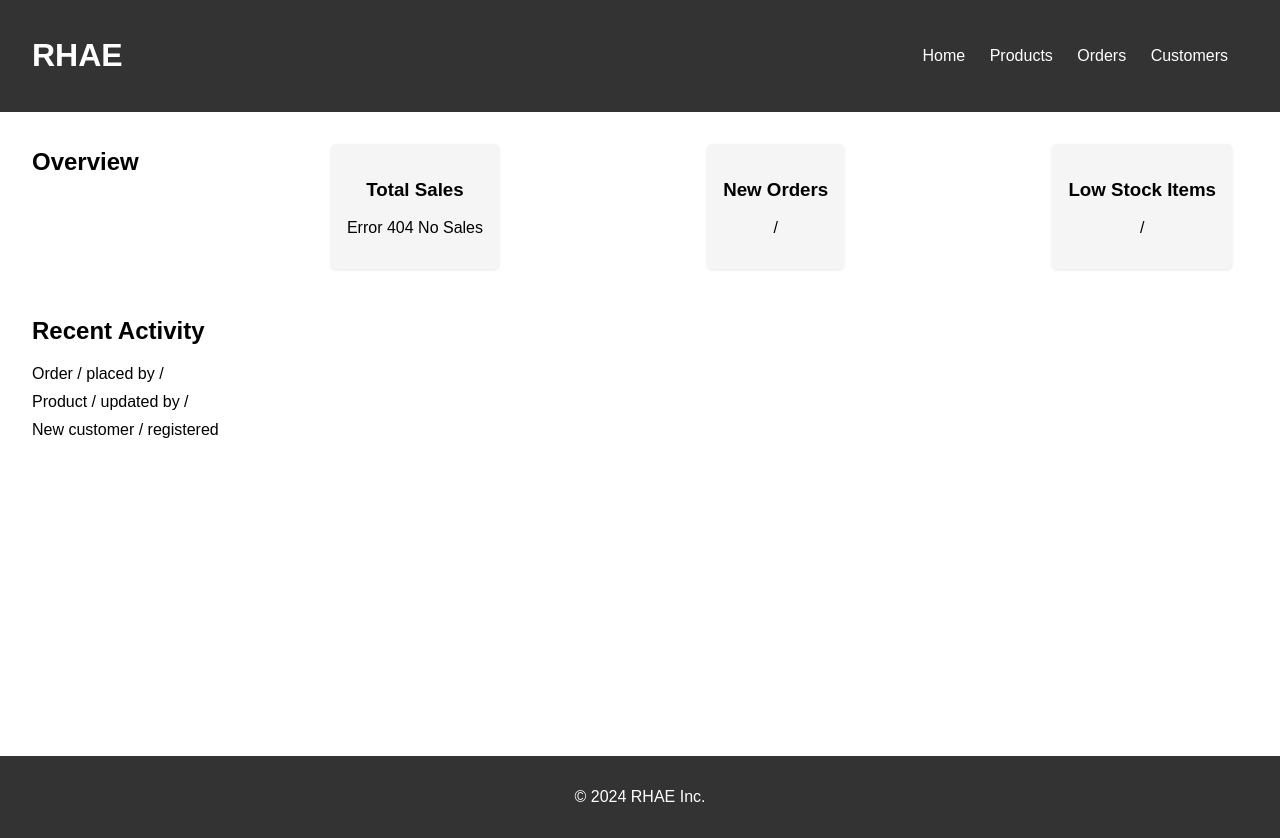
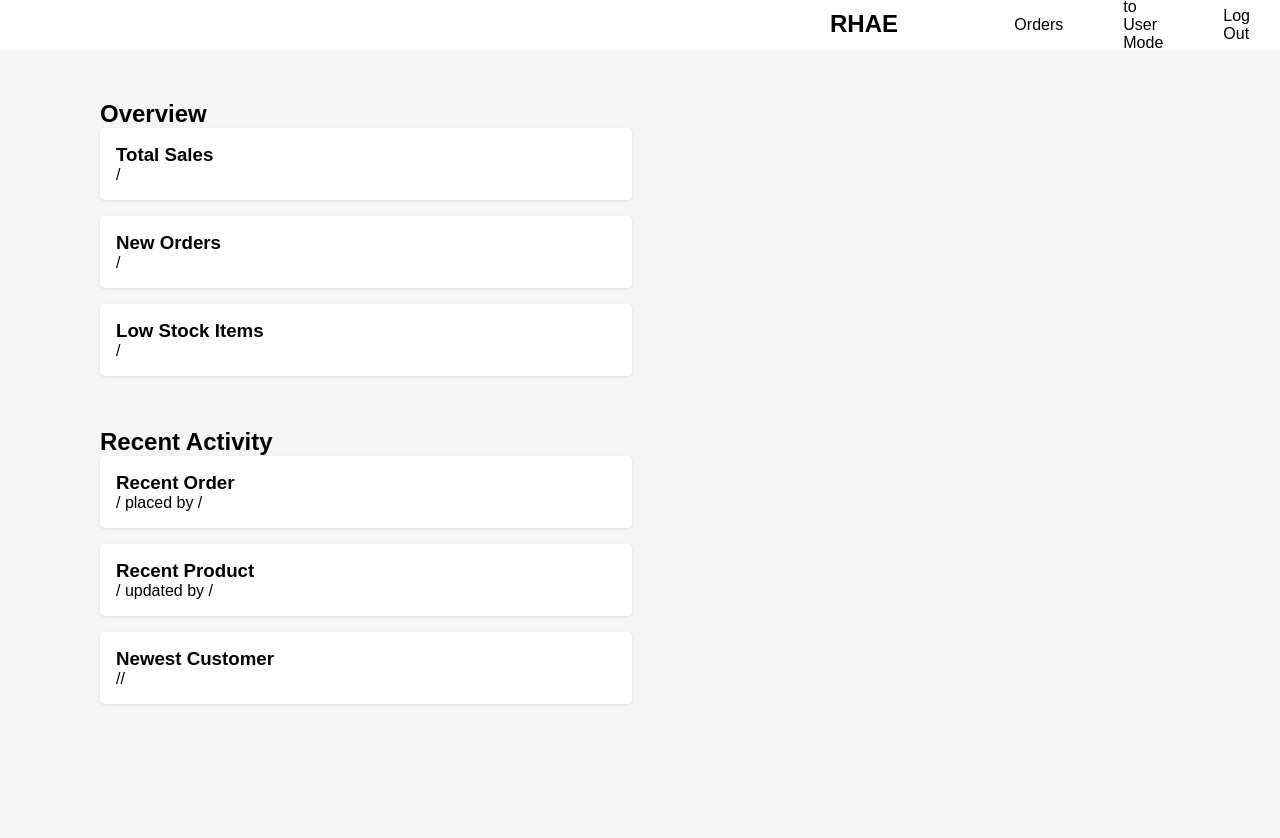
Before and after one commit to adea-gerguri/UEBII23_24_GR10, a PHP site: page / in a window 1280 px wide. After the commit the page ends 705 px from the top, so only its background shows below. Run offline with PHP 8.4, Linux system fonts and the light colour scheme; data that the repository does not hold is empty.

Commit message:
commit per me bo revert se u bo berllog

```diff
--- /dev/null
+++ b/AdminSide/AdminHeaderFooter/header/header.php
@@ -0,0 +1,24 @@
+<!DOCTYPE html>
+<html lang="en">
+
+<head>
+    <meta charset="UTF-8">
+    <meta name="viewport" content="width=device-width, initial-scale=1.0">
+</head>
+
+<body>
+    <header>
+        <nav>
+            <h1 style="margin-left: 100vh; position:absolute;margin-top: 10px;"><a href="./index.php">RHAE</a></h1>
+            <ul>
+                <li><a href="../products/products.php">Products</a></li>
+                <li><a href="../customers/customers.php">Customers</a></li>
+                <li><a href="../orders/orders.php">Orders</a></li>
+                <li><a href="#">to User Mode</a></li>
+                <li><a href="#">Log Out</a></li>
+            </ul>
+        </nav>
+    </header>
+</body>
+
+</html>
--- /dev/null
+++ b/AdminSide/AdminHeaderFooter/header/headerStyle.css
@@ -0,0 +1,77 @@
+*{ font-family: 'Montserrat', sans-serif;
+ margin:0;
+ padding:0;
+}
+
+body{
+ min-height:100vh;
+}
+
+nav{
+ z-index: 1;
+ width: 100%;
+ overflow: hidden;
+ position: fixed;
+ background-color: white;
+}
+
+nav ul{
+ width:100%;
+ list-style:none;
+ display:flex;
+ justify-content: flex-end;
+ align-items: center;
+}
+
+nav li{
+ height: 50px;
+}
+
+nav a{
+ height: 100%;
+ padding: 0 30px;
+ text-decoration:none ;
+ display: flex;
+ align-items:center;
+ color: black;
+}
+
+nav a:hover{
+ background-color: rgba(255, 255, 255, 0.81);
+}
+
+nav li:first-child{
+ margin-right: auto;
+}
+
+nav li:first-child+li{
+ margin-right:1000px;
+}
+
+nav li:first-child+li+li{
+ margin-right:0px;
+}
+.sidebar{
+  position:fixed;
+  top:0;
+  right: 0;
+  height: 100vh;
+  width:250px;
+  backdrop-filter: blur(10px);
+  z-index:99;
+  background-color: rgba(255, 255, 255, 0.2);
+  backdrop-filter: blur(10px);
+  box-shadow: -10px 0 10px rgba(0, 0 ,0, 0.1);
+  display:none;
+  flex-direction: column-reverse;
+  align-items: flex-start;
+  justify-content: flex-start;
+}
+
+.sidebar li{
+  width:100%;
+}
+
+.sidebar a{
+  width:100%;
+}
--- a/AdminSide/index/index-style.css
+++ b/AdminSide/index/index-style.css
@@ -2,75 +2,90 @@
   font-family: sans-serif;
   margin: 0;
   padding: 0;
-    /*min-height: 100%;*/
+  display: flex;
+  min-height: 100vh;
+  background-color: #f5f5f5;
 }
 
 .header {
-    background-color: #333;
-    color: #fff;
   display: flex;
   justify-content: space-between;
   align-items: center;
-    padding: 1rem 2rem;
+  padding: 1rem;
+  background-color: #fff;
+  box-shadow: 0 1px 3px rgba(0, 0, 0, 0.1);
 }
 
-  .logo img {
-    height: 50px;
+.header img {
+  width: 100px;
+}
+
+.username {
+  margin-right: 1rem;
 }
 
 .navigation {
-    list-style: none;
-    padding: 0;
-    margin: 0;
+  display: flex;
+  gap: 1rem;
 }
 
-  .navigation li {
-    display: inline-block;
-    margin-right: 20px;
+.main-content {
+  flex: 1;
+  padding: 1rem;
 }
 
-  .navigation a {
-    color: #fff;
-    text-decoration: none;
-  }
-
-  .main {
-    padding: 1rem 2rem;
-    min-height: 76.5vh;
-  }
-
-  .overview {
-    display: flex;
+.card-container {
+  display: grid;
+  grid-template-columns: repeat(2,1fr);
   flex-wrap: wrap;
-    justify-content: space-between;
+  gap: 1rem;
 }
 
 .card {
-    background-color: #f5f5f5;
+  background-color: #fff;
   padding: 1rem;
-    margin: 1rem;
   border-radius: 5px;
   box-shadow: 0 1px 3px rgba(0, 0, 0, 0.1);
-    text-align: center;
+  flex-basis: 33%;
+  margin-bottom: 1rem;
+  width: 500px;
 }
 
-  .recent-activity {
-    margin-top: 2rem;
+.card h2 {
+  margin-bottom: 0.5rem;
+  font-size: 1.2rem;
 }
 
-  .recent-activity ul {
-    list-style: none;
-    padding: 0;
-    margin: 0;
+
+.card button {
+  background-color: #333;
+  color: #fff;
+  padding: 0.5rem 1rem;
+  border: none;
+  border-radius: 3px;
+  cursor: pointer;
+  margin-bottom: 0.5rem;
+  transition: background-color 0.2s ease-in-out;
 }
 
-  .recent-activity li {
-    margin-bottom: 10px;
+.card button:hover {
+  background-color: #222;
 }
 
-  .footer {
-    background-color: #333;
-    color: #fff;
-    text-align: center;
-    padding: 1rem 0;
+.card.quick-actions button:nth-child(odd) {
+  background-color: #007bff; /* Blue for first set of buttons */
 }
+
+.card.quick-actions button:nth-child(even) {
+  background-color: #28a745; /* Green for second set of buttons */
+}
+/*=-=-=-=-=-=-=-=-=-=-=*/
+.card button {
+  background-color: #fff;
+  color: #333;
+  border: 5px solid #ddd;
+}
+
+.card button:hover {
+  background-color: #f0f0f0;
+}
--- a/AdminSide/index/index.php
+++ b/AdminSide/index/index.php
@@ -1,124 +1,70 @@
 <!DOCTYPE html>
 <html lang="en">
+
 <head>
     <meta charset="UTF-8">
     <meta name="viewport" content="width=device-width, initial-scale=1.0">
     <title>RHAE Admin Dashboard</title>
+    <link rel="stylesheet" href="../AdminHeaderFooter/header/headerStyle.css">
     <link rel="stylesheet" href="index-style.css">
 </head>
 
-    <body>
-        <header class="header">
-            <div class="logo, navigation">
-                <a href="../index/index.php"><h1>RHAE</h1></a>
+<body style="min-width: 100vh;">
+    <?php include "../AdminHeaderFooter/header/header.php" ?>
+    <main style="padding: 100px;">
+
+        <section class="overview">
+
+            <div>
+                <h1>Overview</h1>
             </div>
-            <nav class="navigation">
-                <ul>
-                    <li><a href="../index/index.php">Home</a></li>
-                    <li><a href="../products/products.php">Products</a></li>
-                    <li><a href="../orders/orders.php">Orders</a></li>
-                    <li><a href="../customers/customers.php">Customers</a></li>
-                </ul>
-            </nav>
-        </header>
 
-        <main class="main">
-            <section class="overview">
-                <h2>Overview</h2>
             <div class="card">
                 <h3>Total Sales</h3>
-                    <p>
-                        <!-- si prefix qe neve me na dal veq vlera e numrit mos mu pshtjell me bo me php -->
-                        <?php
-                            include '../dbConn/init.php'; // na jep credentials
-                            try {
-                                # echo"<script> console.log(\"test\") </script>";
-                                # $conn = new mysqli($servername, $username, $password, $database, $port); # qitu osht errori
-                                $dsn = "mysql:host=$host;port=$port;dbname=$dbname;charset=utf8mb4";
-                                $pdo = new PDO($dsn, $username, $password);
-                                echo"<script> console.log('U lidhem me databaze.')</script>";
+                <p><!-- php script -->/</p>
+            </div>
 
-                                # sql ngjashem si me java
-                                $sql = "select sum(price) as cmimiTotal from products;"; # qito me : perpara jon placeholders, sikur me jep vlera permes references n c++
-                                # ; # -> qikjo osht fiks per databazenn ton, veq e bojna uncomment
-                                echo"<script> console.log('ledri vula')</script>";
-                                $stmt = $pdo->query($sql); # statement
-                                #$stmt->execute();
-                                #$rezultati = $stmt->get_result()->fetch_assoc();
-                                if($rezultati){
-                                    # var_dump($rezultati);
-                                    echo "$" . $stmt['cmimiTotal'];
-                                } else {
-                                    echo 'Error 404 No Sales';
-                                }
-                              } catch(Exception $e) {
-                                echo "Error 404 No Database";
-                                echo"<script>console.log(\"Gabim ne [index.php] gjate lidhjes me Databaze: " . $e->getMessage() . "\") </script>";
-                              }
-                        ?>
-                    </p>
+            <div class="card">
+                <h3>New Orders</h3>
+                <p><!-- php script orders t javes t kalume -->/</p>
             </div>
+
             <div class="card">
-                    <h3>New Orders</h3> <!-- SELECT COUNT(invoiceID) FROM invoice WHERE invoiceDate >= NOW() - INTERVAL 1 MONTH; -->
-                    <p>/
-                        <?php
-                            // yuh yuh yuh;
-                        ?>
-                    </p>
+                <h3>Low Stock Items</h3>
+                <p><!-- php script per itemat me stock ma pak se 5 -->/</p>
             </div>
+
+        </section>
+        <br><br>
+        <section class="overview">
+
+            <div>
+                <h1>Recent Activity</h1>
+            </div>
+
             <div class="card">
-                    <h3>Low Stock Items</h3> <!-- SELECT COUNT(productID) FROM products WHERE stock < 5; edhe shtine qaty posht-->
-                    <p>/
-                        <?php
-                            //yuh yuh yuh;
-                        ?>
-                    </p>
+                <h3>Recent Order</h3>
+                <p>/ placed by /<!-- php script --></p>
             </div>
+
+            <div class="card">
+                <h3>Recent Product</h3>
+                <p>/ updated by /<!-- php script orders t javes t kalume --></p>
+            </div>
+
+            <div class="card">
+                <h3>Newest Customer</h3>
+                <p>/<!-- php script per itemat me stock ma pak se 5 -->/</p>
+            </div>
+
         </section>
 
-            <section class="recent-activity">
-                <h2>Recent Activity</h2>
-                <ul>
-                    <li>Order /
-                        <?php
-                            // qitu vjen ni query
-                            // select ID, fName, lName from orders order by orderDate desc limit 1;
-                            // ruj krejt neper variabla,
-                            // echo $id;
-                        ?>
-                        placed by /
-                        <?php
-                            // echo $fname . " " . $lName;
-                        ?>
-                    </li>
+    </main>
+</body>
+<footer style="margin-bottom: 0;">
+    <span style="display: flex; justify-content: center; align-content: center;">
+        &copy; RHAE <?=date("Y")?>
+    </span>
+</footer>
 
-                    <li>Product /<!--"T-Shirt"-->
-                        <?php
-                            // gjeje cili produkt u ndrru i fundit
-                            // select p.pName, admin.name from products p join auditChanges ac on p.id = ac.id join users admin on admin.id = ac.adminID order by ac.date desc limit 1;
-                            // ruje qat p.pName me ni variabel $productName edhe a.adminID ne $admini
-                            // echo $productName
-                        ?>
-                        updated by /<!--Jane Doe-->
-                        <?php
-                            // echo $admini;
-                        ?>
-
-                    </li>
-
-                    <li>
-                        New customer /
-                            <?php
-                                // yuh yuh yuh;
-                            ?>
-                        registered
-                    </li> <!-- i njejti sen qitu shkon -->
-                </ul>
-            </section>
-        </main>
-
-        <footer class="footer">
-            <p>&copy; 2024 RHAE Inc.</p>
-        </footer>
-    </body>
 </html>
```
Also changed, not shown: AdminSide/index/temp.php (added, +78 -0 lines), AdminSide/orders/orders.php (deleted, +0 -61 lines). Lines whose indentation alone changed are shown as unchanged.
